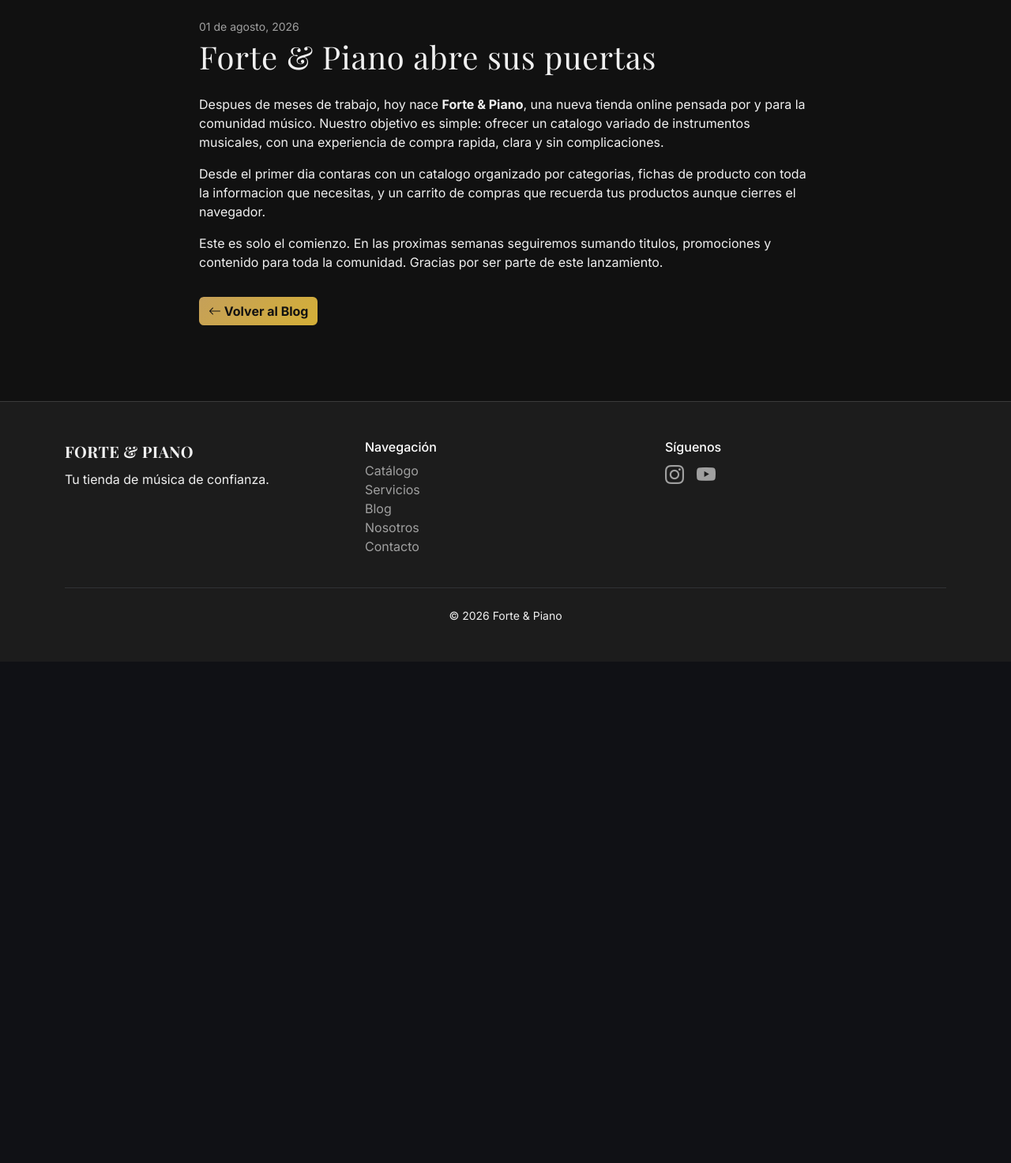
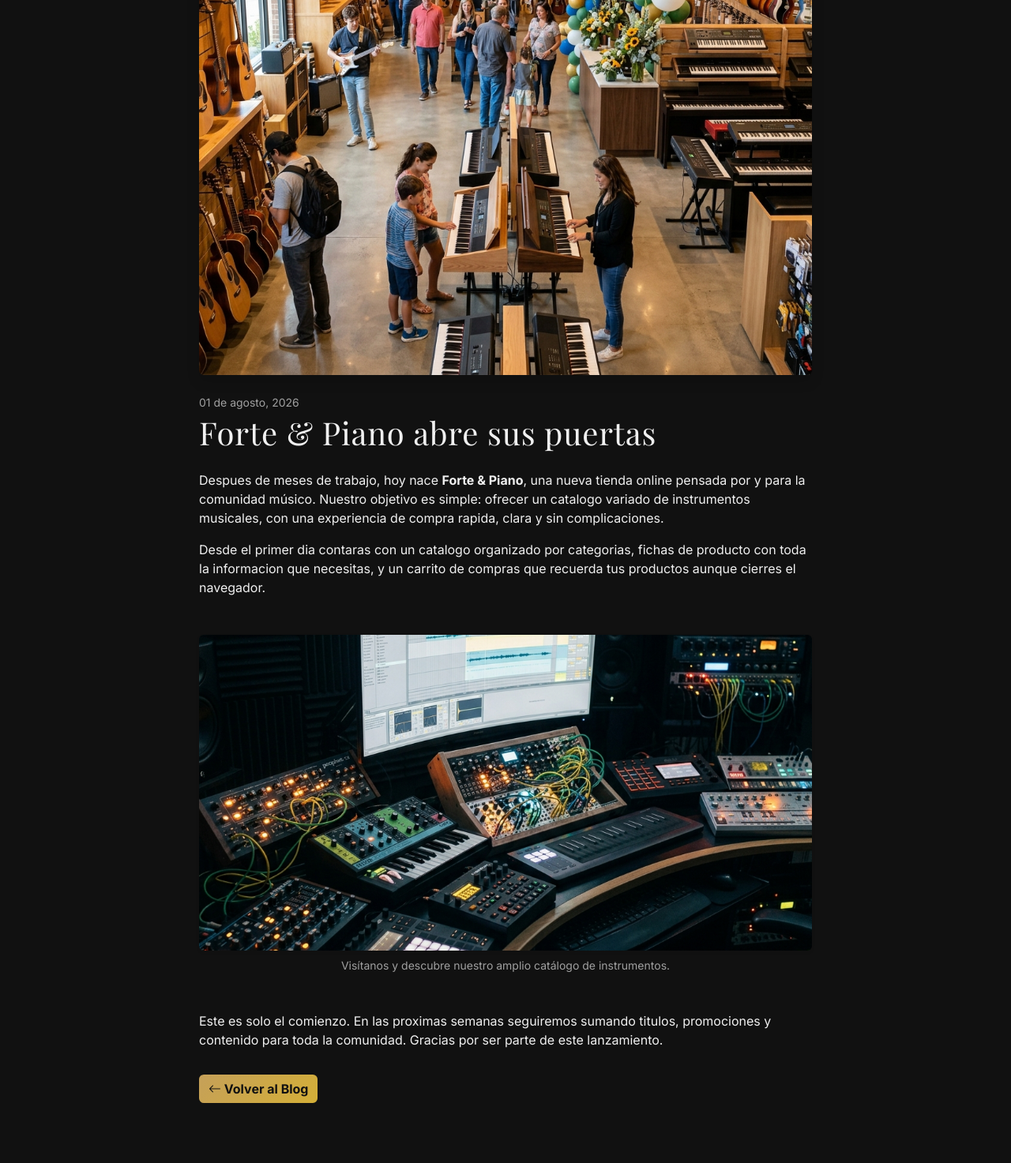
Before and after one commit to patricioisaias/forte-piano-frontend, a Flask app: page /blog/detalle-1 in a window 1280 px wide. Shown: the part 414-1887 px from the top of the page at 79% size. Before the commit the page ends 1200 px from the top, so only its background shows below. Run offline with Flask 3, Linux system fonts and the light colour scheme; some libraries are stand-ins or nearby versions; some web fonts are replaced.

Commit message:
feat/Angelo_blog1_2
todas las modificaciones

```diff
--- a/templates/blog-detalle-1.html
+++ b/templates/blog-detalle-1.html
@@ -3,7 +3,8 @@
 
 {% block content %}
 <article class="container py-5" style="max-width: 800px;">
-    <img src="{{ url_for('static', filename='img/blog/apertura.svg') }}" class="img-fluid rounded mb-4" alt="Forte & Piano abre sus puertas">
+    <!-- PASO 1: Cambiamos la imagen principal. Reemplazamos 'apertura.svg' por la nueva imagen 'apertura.jpg' -->
+    <img src="{{ url_for('static', filename='img/blog/apertura.jpg') }}" class="img-fluid rounded mb-4 shadow" alt="Forte & Piano abre sus puertas">
     <p class="text-muted small mb-1">01 de agosto, 2026</p>
     <h1 class="mb-4">Forte & Piano abre sus puertas</h1>
     <p>
@@ -16,6 +17,12 @@
         con toda la informacion que necesitas, y un carrito de compras que recuerda tus productos
         aunque cierres el navegador.
     </p>
+
+    <!-- PASO 2: Agregamos una nueva imagen de apoyo en medio del artículo -->
+    <div class="text-center my-5">
+        <img src="{{ url_for('static', filename='img/blog/lanzamientos.jpg') }}" class="img-fluid rounded shadow-sm" style="max-height: 400px; object-fit: cover; width: 100%;" alt="Nuestra tienda por dentro">
+        <p class="text-muted small mt-2">Visítanos y descubre nuestro amplio catálogo de instrumentos.</p>
+    </div>
     <p>
         Este es solo el comienzo. En las proximas semanas seguiremos sumando titulos, promociones
         y contenido para toda la comunidad. Gracias por ser parte de este lanzamiento.
--- a/templates/blog-detalle-2.html
+++ b/templates/blog-detalle-2.html
@@ -3,7 +3,8 @@
 
 {% block content %}
 <article class="container py-5" style="max-width: 800px;">
-    <img src="{{ url_for('static', filename='img/blog/lanzamientos.svg') }}" class="img-fluid rounded mb-4" alt="Los lanzamientos mas esperados del ano">
+    <!-- PASO 1: Actualizamos la imagen principal por la nueva imagen JPG generada -->
+    <img src="{{ url_for('static', filename='img/blog/lanzamientos.jpg') }}" class="img-fluid rounded mb-4 shadow" alt="Los lanzamientos mas esperados del ano">
     <p class="text-muted small mb-1">10 de agosto, 2026</p>
     <h1 class="mb-4">Los lanzamientos mas esperados del ano</h1>
     <p>
```
Also changed, not shown: templates/blog.html (+8 -0 lines), static/img/blog/apertura.jpg (added), static/img/blog/banner.jpg (added), static/img/blog/lanzamientos.jpg (added).
